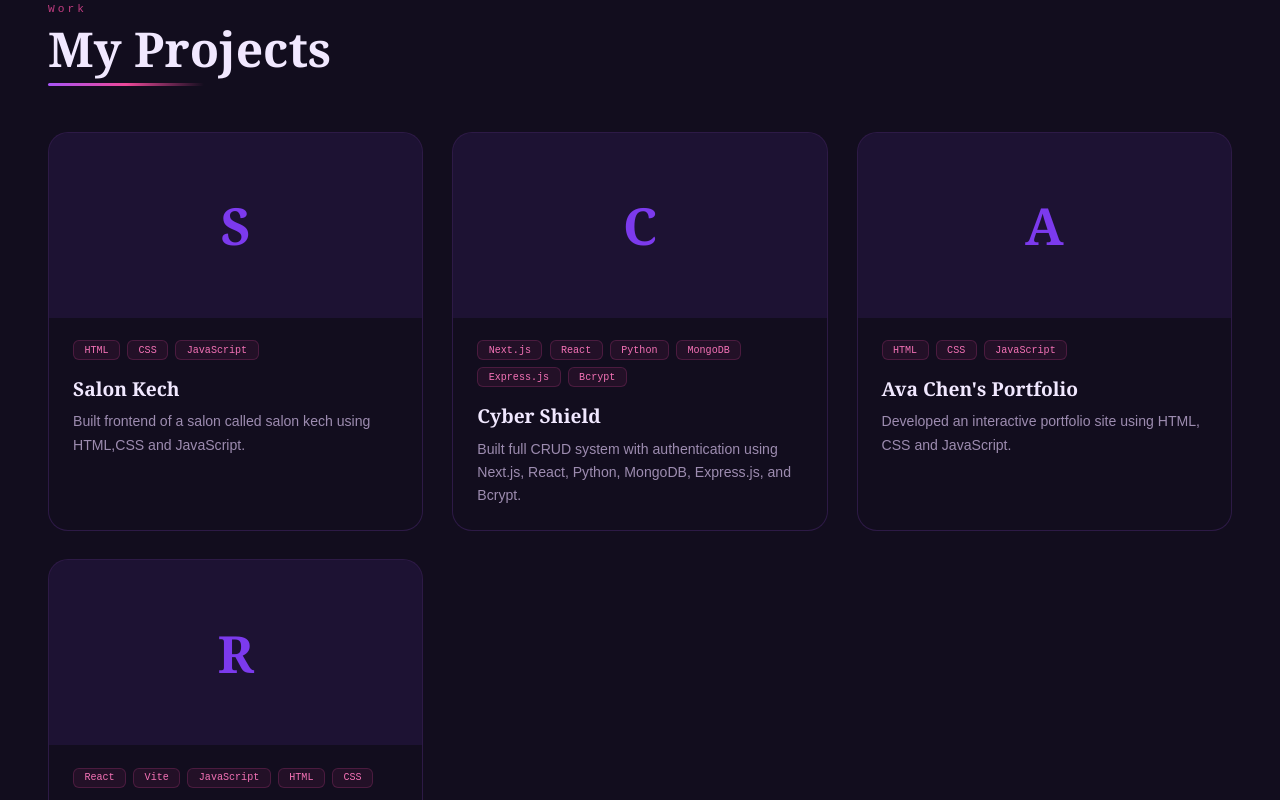
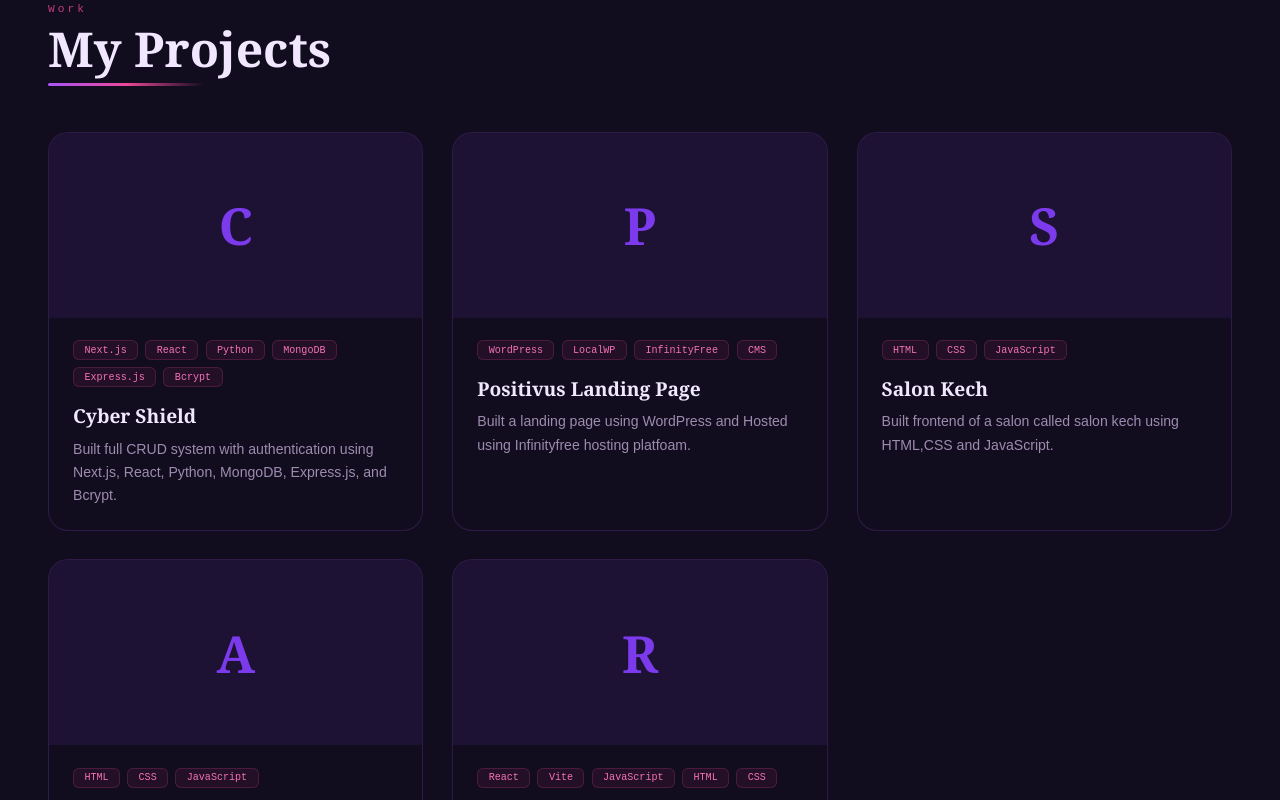
Before and after one commit to Novanya/Official-Portfolio, a React (Vite) app: page / in a window 1280 px wide. Shown: the part 2280-3080 px from the top of the page. Built offline with nearby package versions, Linux system fonts and the light colour scheme.

Commit message:
Add new projects and remove duplicate entry
Added two new projects: Cyber Shield and Positivus Landing Page, and removed duplicate entry for Cyber Shield.

```diff
--- a/src/components/Projects.jsx
+++ b/src/components/Projects.jsx
@@ -3,17 +3,24 @@ import "./Projects.css";
 
 export default function Projects() {
   const projects = [
+
+      {
+      name: "Cyber Shield",
+      desc: "Built full CRUD system with authentication using Next.js, React, Python, MongoDB, Express.js, and Bcrypt.",
+      tags: ["Next.js", "React", "Python", "MongoDB", "Express.js", "Bcrypt"],
+      link: "https://cyber-security-site-jhzkhuuz2-novanyas-projects.vercel.app/",
+      },
+      {
+      name: "Positivus Landing Page",
+      desc: "Built a landing page using WordPress and Hosted using Infinityfree hosting platfoam.",
+      tags: ["WordPress", "LocalWP", "InfinityFree", "CMS"],
+      link: "https://wordpress-landing-page.free.nf/",
+    },
     {
       name: "Salon Kech",
       desc: "Built frontend of a salon called salon kech using HTML,CSS and JavaScript.",
      tags: ["HTML", "CSS", "JavaScript"],
       link: "https://novanya.github.io/Salon-kech/",
-    },
-    {
-      name: "Cyber Shield",
-      desc: "Built full CRUD system with authentication using Next.js, React, Python, MongoDB, Express.js, and Bcrypt.",
-      tags: ["Next.js", "React", "Python", "MongoDB", "Express.js", "Bcrypt"],
-      link: "https://cyber-security-site-jhzkhuuz2-novanyas-projects.vercel.app/",
     },
     {
       name: "Ava Chen's Portfolio",
```
